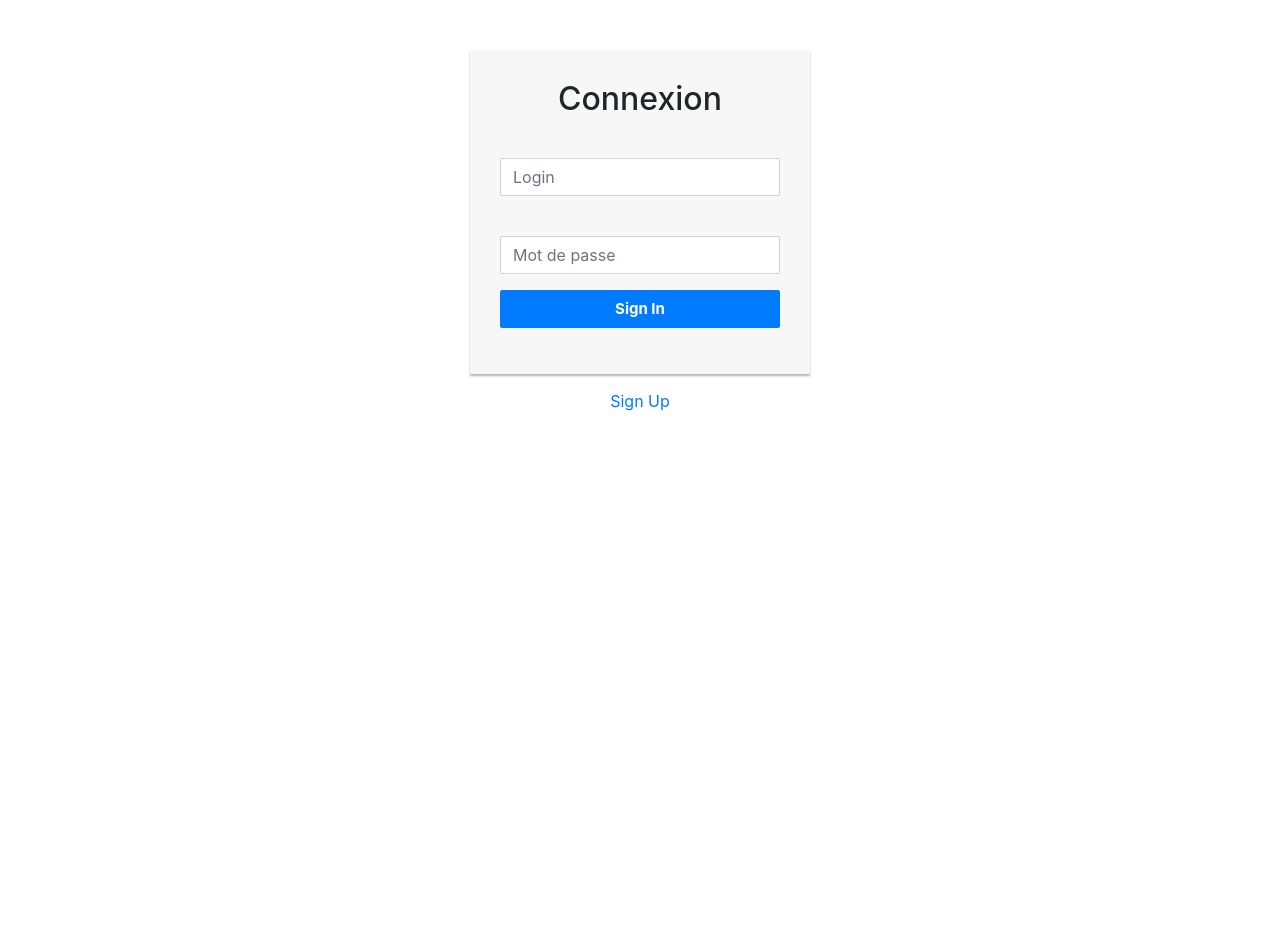
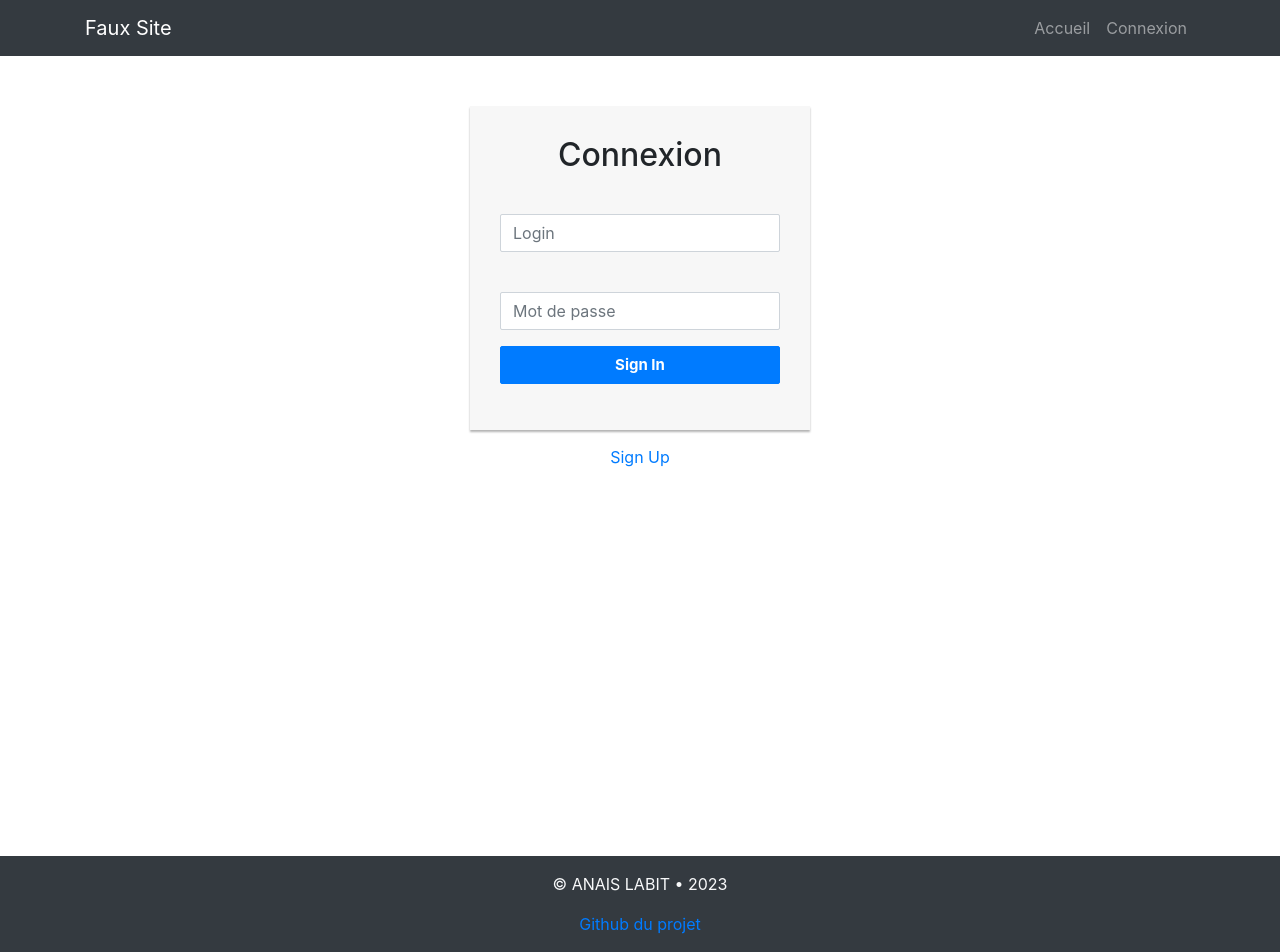
Before and after one commit to anais-labit/module-connexion-b2, a PHP site: page /View/connexion.php in a window 1280 px wide. Before the commit the page ends 411 px from the top, so only its background shows below. Run offline with PHP 8.4, Linux system fonts and the light colour scheme.

Commit message:
header et footers

```diff
--- a/View/connexion.php
+++ b/View/connexion.php
@@ -1,13 +1,14 @@
 <?php
+session_start();
 require_once '../config.php';
 require_once '../vendor/autoload.php';
-session_start();
 
 use App\Controllers\UserController;
 
 if (isset($_POST['submitForm'])) {
     $connexion = new UserController();
     $connexion->checkIfUserExists($_POST['login'], $_POST['password']);
+    $_SESSION['login'] = $_POST['login'];
     die();
 }
 ?>
@@ -21,12 +22,14 @@ if (isset($_POST['submitForm'])) {
     <meta name="viewport" content="width=device-width, initial-scale=1.0">
     <link rel="stylesheet" href="https://maxcdn.bootstrapcdn.com/bootstrap/4.3.1/css/bootstrap.min.css">
     <link rel="stylesheet" href="./css/style.css">
-    <script defer src="./javascript/script.js"></script>
+    <script defer src="./javascript/login.js"></script>
     <title>Connexion</title>
 </head>
 
+<header class="gl-header"> <?php include './includes/header.php' ?></header>
+
 <body>
-
+    <div class="page">
         <div class="login-form">
             <form id="loginForm" action="" method="post">
                 <h2 class="text-center">Connexion</h2>
@@ -47,7 +50,9 @@ if (isset($_POST['submitForm'])) {
             </form>
             <p class="text-center"><a href="inscription.php">Sign Up</a></p>
         </div>
-
+    </div>
+    <footer class="bg-dark text-light text-center py-3">
+        <?php include './includes/footer.php'; ?></footer>
 
 </body>
 
--- a/View/css/style.css
+++ b/View/css/style.css
@@ -24,3 +24,20 @@
   font-size: 15px;
   font-weight: bold;
 }
+
+html,
+body {
+  height: 100%;
+  margin: 0;
+  padding: 0;
+}
+
+.page {
+  min-height: 100%;
+  display: flex;
+  flex-direction: column;
+}
+
+footer {
+  flex-shrink: 0;
+}
--- /dev/null
+++ b/View/includes/footer.php
@@ -0,0 +1,6 @@
+<div class="container">
+    <p>&copy; ANAIS LABIT <span class="year">• 2023</span></p>
+</div>
+<div class="git">
+    <a href="https://github.com/anais-labit/module-connexion-b2">Github du projet <i class="fab fa-github-alt"></i></a>
+</div>
--- /dev/null
+++ b/View/includes/header.php
@@ -0,0 +1,27 @@
+<nav class="navbar navbar-expand-lg navbar-dark bg-dark">
+    <div class="container">
+        <a class="navbar-brand" href="index.php">Faux Site</a>
+        <button class="navbar-toggler" type="button" data-bs-toggle="collapse" data-bs-target="#navbarNav" aria-controls="navbarNav" aria-expanded="false" aria-label="Toggle navigation">
+            <span class="navbar-toggler-icon"></span>
+        </button>
+        <div class="collapse navbar-collapse" id="navbarNav">
+            <ul class="navbar-nav ml-auto">
+                <li class="nav-item">
+                    <a class="nav-link" href="index.php">Accueil</a>
+                </li>
+                <?php if (isset($_SESSION['login'])) { ?>
+                    <li id="logOut" class=" nav-item">
+                        <a class=" nav-link" href="index.php?logOut">Déconnexion</a>
+                    </li>
+                    <li class="nav-item">
+                        <a class="nav-link" href="./profil.php">Profil</a>
+                    </li>
+                <?php } else { ?>
+                    <li class="nav-item">
+                        <a class="nav-link" href="./connexion.php">Connexion</a>
+                    </li>
+                <?php  } ?>
+            </ul>
+        </div>
+    </div>
+</nav>
--- a/View/inscription.php
+++ b/View/inscription.php
@@ -1,4 +1,5 @@
 <?php
+session_start();
 require_once '../config.php';
 require_once '../vendor/autoload.php';
 
@@ -7,6 +8,8 @@ use App\Controllers\UserController;
 if (isset($_POST['submitForm'])) {
     $registration = new UserController;
     $registration->newUser($_POST['login'], $_POST['firstname'], $_POST['lastname'], $_POST['password'], $_POST['confPassword']);
+    // pour check si le login est déjà pris
+    // var_dump( $registration->loginExists($_POST['login']));
     die();
 }
 
@@ -20,9 +23,11 @@ if (isset($_POST['submitForm'])) {
     <meta name="viewport" content="width=device-width, initial-scale=1.0">
     <link rel="stylesheet" href="https://maxcdn.bootstrapcdn.com/bootstrap/4.3.1/css/bootstrap.min.css">
     <link rel="stylesheet" href="./css/style.css">
-    <script defer src="./javascript/script.js"></script>
+    <script defer src="./javascript/register.js"></script>
     <title>Registration</title>
 </head>
+
+<header class="gl-header"> <?php include './includes/header.php' ?></header>
 
 <body>
     <div class="login-form">
@@ -33,6 +38,7 @@ if (isset($_POST['submitForm'])) {
             <div class="form-group">
                 <label for="login" id="login"></label>
                 <input type="text" name="login" class="form-control" placeholder="Login" required="required" autocomplete="off">
+                <p id="loginErr"></p>
             </div>
             <div class="form-group">
                 <label for="firstname" id="firstname"></label>
@@ -56,6 +62,8 @@ if (isset($_POST['submitForm'])) {
         </form>
         <p id="generalconnexion" class="text-center"><a href="connexion.php">Sign In</a></p>
     </div>
+    <footer class="bg-dark text-light text-center py-3">
+        <?php include './includes/footer.php'; ?></footer>
 </body>
 
 </html>
--- /dev/null
+++ b/View/javascript/login.js
@@ -0,0 +1,32 @@
+async function displayLoginMessage() {
+  try {
+    const response = await fetch("connexion.php");
+    const content = await response.text();
+
+    const signInBtn = document.querySelector("#signInBtn");
+    const form = document.querySelector("#loginForm");
+
+    signInBtn.addEventListener("click", async function (event) {
+      event.preventDefault();
+      const data = new FormData(form);
+      data.append("submitForm", "");
+      console.log(data);
+
+      const response = await fetch("connexion.php", {
+        method: "POST",
+        body: data,
+      });
+
+      const jsonResponse = await response.json();
+
+      const container = document.querySelector("#message");
+      container.textContent = jsonResponse.message;
+
+      // document.location.assign(profil.php);
+    });
+  } catch (error) {
+    console.error("Une erreur s'est produite :", error);
+  }
+}
+
+displayLoginMessage();
--- a/View/javascript/script.js
+++ b/View/javascript/register.js
@@ -1,4 +1,3 @@
-
 async function displayRegisterMessage() {
   try {
     const response = await fetch("inscription.php");
@@ -29,34 +28,3 @@ async function displayRegisterMessage() {
 }
 
 displayRegisterMessage();
-
-async function displayLoginMessage() {
-  try {
-    const response = await fetch("connexion.php");
-    const content = await response.text();
-
-    const signInBtn = document.querySelector("#signInBtn");
-    const form = document.querySelector("#loginForm");
-
-    signInBtn.addEventListener("click", async function (event) {
-      event.preventDefault();
-      const data = new FormData(form);
-      data.append("submitForm", "");
-      console.log(data);
-
-      const response = await fetch("connexion.php", {
-        method: "POST",
-        body: data,
-      });
-
-      const jsonResponse = await response.json();
-
-      const container = document.querySelector("#message");
-      container.textContent = jsonResponse.message;
-    });
-  } catch (error) {
-    console.error("Une erreur s'est produite :", error);
-  }
-}
-
-displayLoginMessage();
```
Also changed, not shown: View/index.php (+38 -28 lines), src/Controllers/UserController.php (+12 -1 lines). Lines whose indentation alone changed are shown as unchanged.
